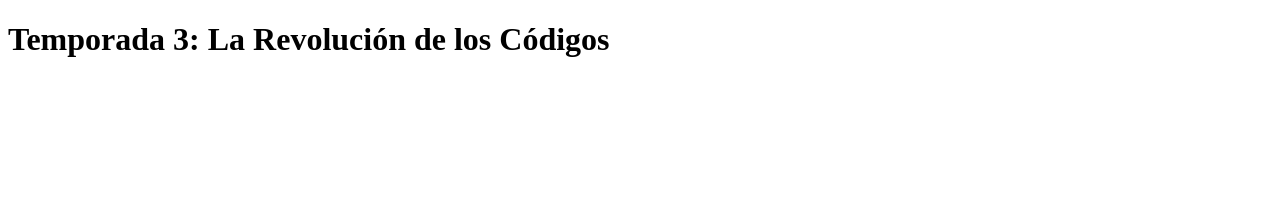
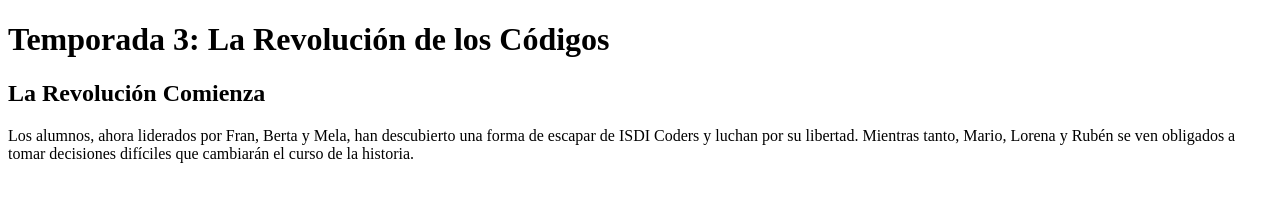
Before and after one commit to MelaMaluenda/202309-w4ch1-mela-maluenda, a plain HTML site: page season03.html in a window 1280 px wide. Drawn offline with Linux system fonts and the light colour scheme.

Commit message:
Add the title and synopsis of season3 episode1

```diff
--- a/season03.html
+++ b/season03.html
@@ -13,6 +13,14 @@
   <header>
     <h1>Temporada 3: La Revolución de los Códigos</h1>
   </header>
+  <main>
+    <article>
+      <h2>La Revolución Comienza</h2>
+      <p>Los alumnos, ahora liderados por Fran, Berta y Mela, han descubierto una forma de escapar de ISDI Coders y
+        luchan por su libertad. Mientras tanto, Mario, Lorena y Rubén se ven obligados a tomar decisiones difíciles que
+        cambiarán el curso de la historia.</p>
+    </article>
+  </main>
 </body>
 
 </html>
```
